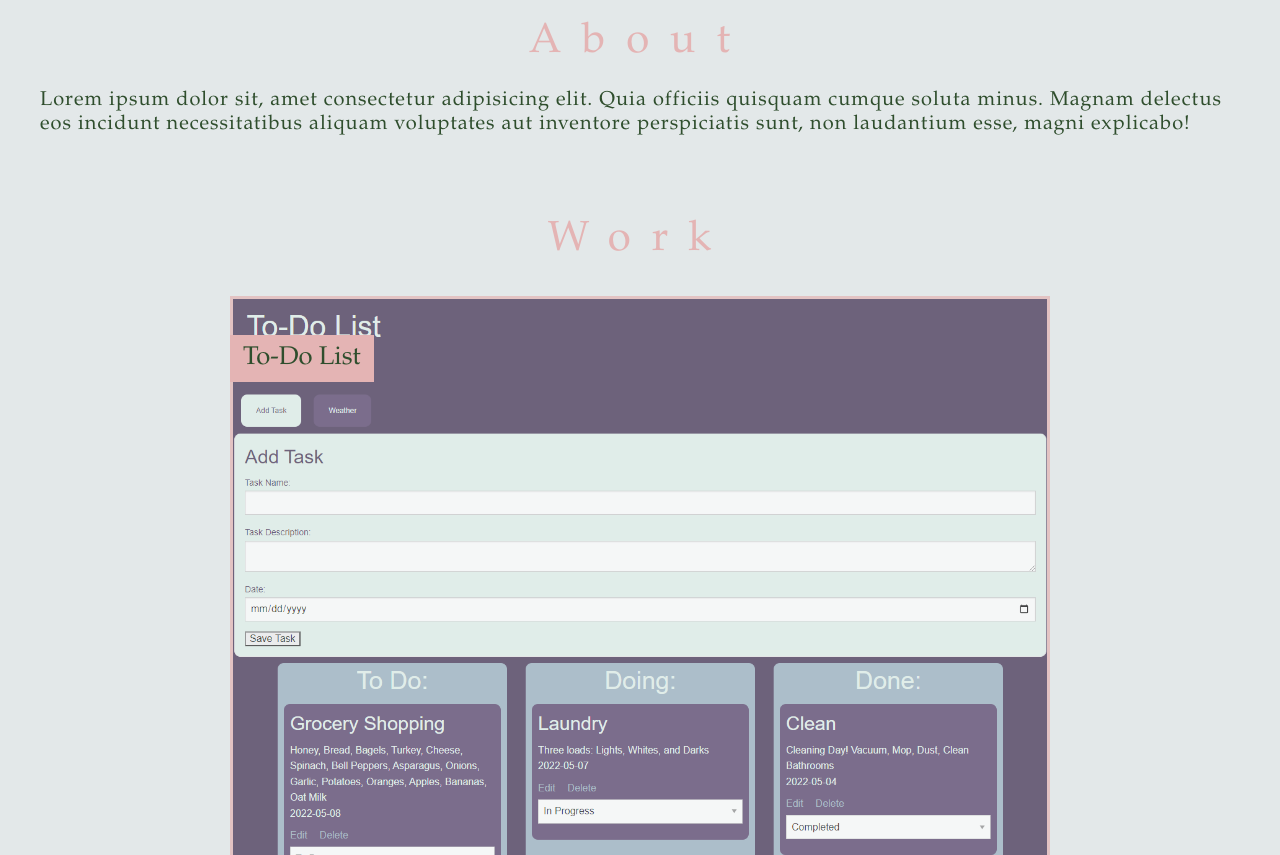
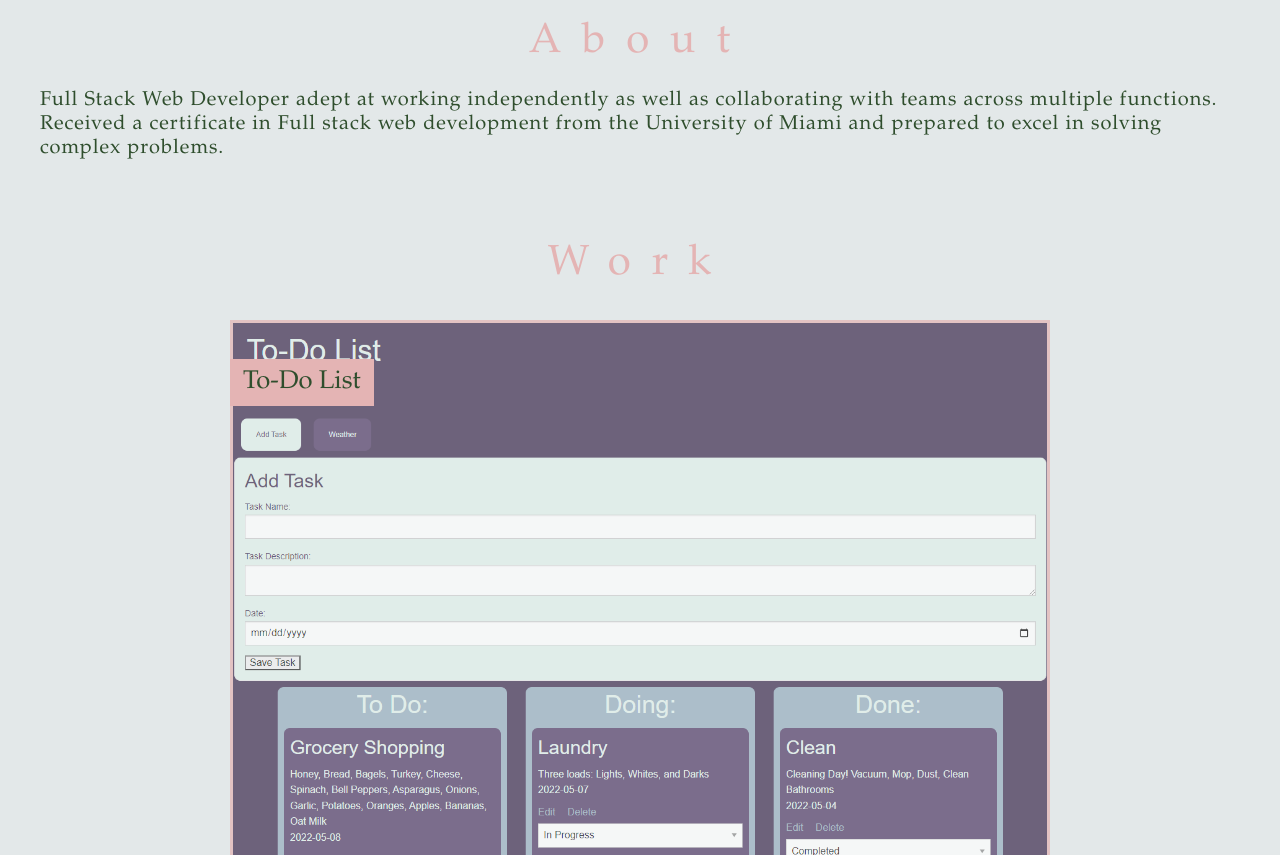
Before and after one commit to yoli19/personal-portfolio, a plain HTML site: page index.html in a window 1280 px wide. Shown: the part 245-1100 px from the top of the page. Drawn offline with Linux system fonts and the light colour scheme.

Commit message:
about section

```diff
--- a/index.html
+++ b/index.html
@@ -46,7 +46,7 @@
             </div>
             <div>
                 <p>
-                    Lorem ipsum dolor sit, amet consectetur adipisicing elit. Quia officiis quisquam cumque soluta minus. Magnam delectus eos incidunt necessitatibus aliquam voluptates aut inventore perspiciatis sunt, non laudantium esse, magni explicabo!
+                    Full Stack Web Developer adept at working independently as well as collaborating with teams across multiple functions. Received a certificate in Full stack web development from the University of Miami and prepared to excel in solving complex problems.
                 </p>
             </div>
         </section>
```
